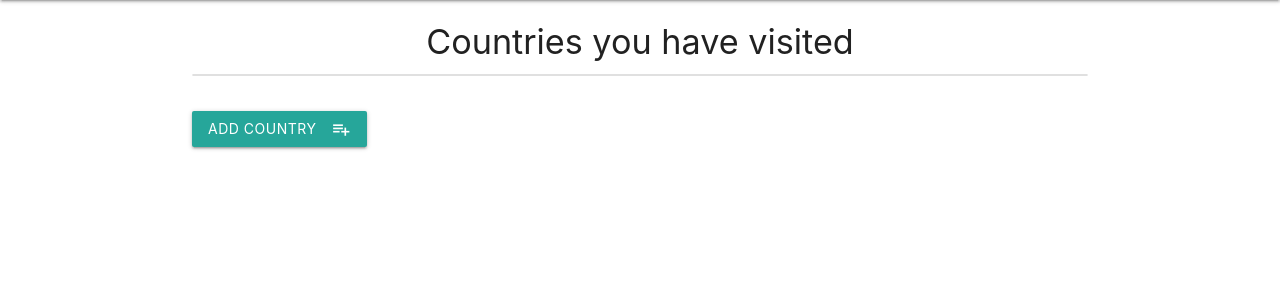
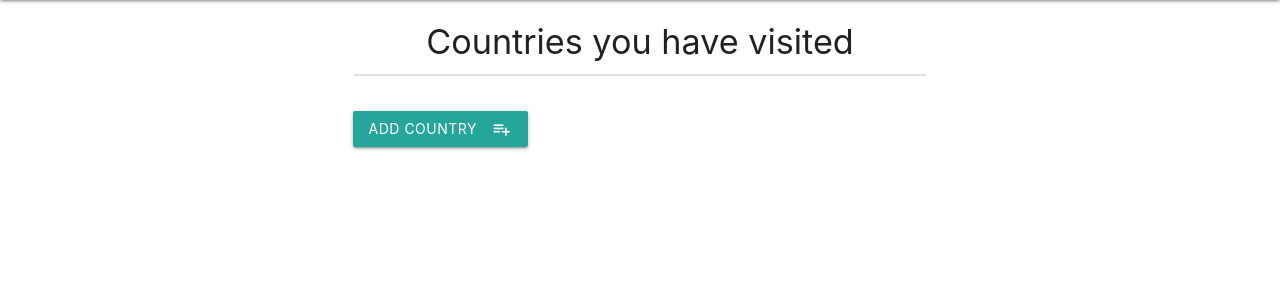
Before and after one commit to diovcharova/travel-chapters, a Flask app: template templates/countries.html in a window 1280 px wide. Shown: the part 64-364 px from the top of the page. Run offline with Flask 2, Linux system fonts and the light colour scheme; the template is opened without the code that fills it, so the values that code supplies are empty; some libraries are stand-ins or nearby versions.

Commit message:
list of countries displayed made smaller

```diff
--- a/templates/countries.html
+++ b/templates/countries.html
@@ -1,5 +1,6 @@
 {% extends 'base.html' %} {% block content %}
 <div class="row">
+    <div class="col l8 offset-l2">
         <h4 class="center-align">Countries you have visited</h4>
 
         <ul class="collection">
@@ -12,10 +13,12 @@
             </li>
             {% endfor %}
         </ul>
-
+    </div>
 </div>
 <div class="row">
+    <div class="col l8 offset-l2">
         <a href="{{ url_for('add_country') }}" class="waves-effect waves-light btn"><i class="material-icons right">playlist_add</i>Add Country</a>
+    </div>
 </div>
 
 {% endblock %}
```
Lines whose indentation alone changed are shown as unchanged.
